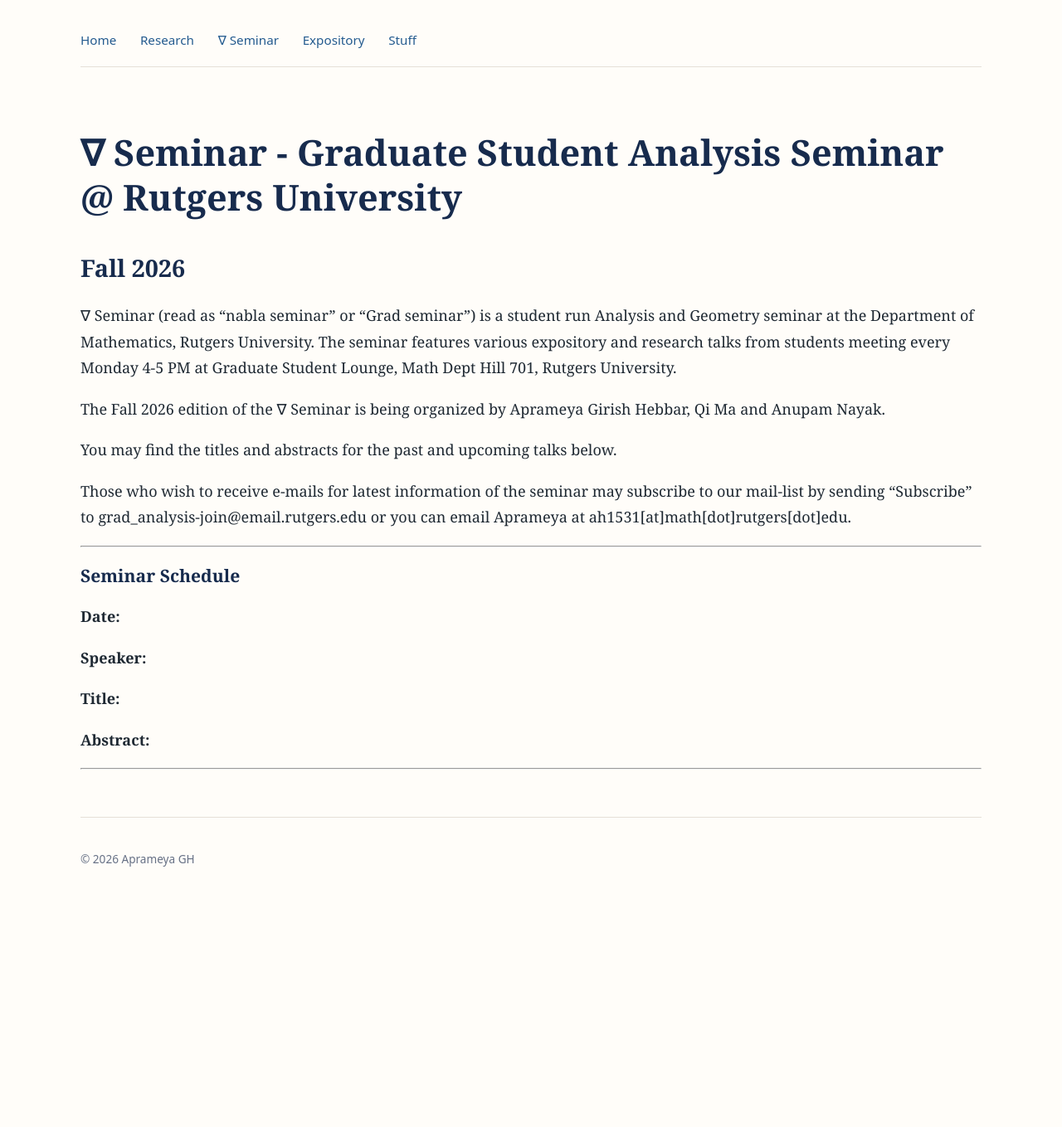
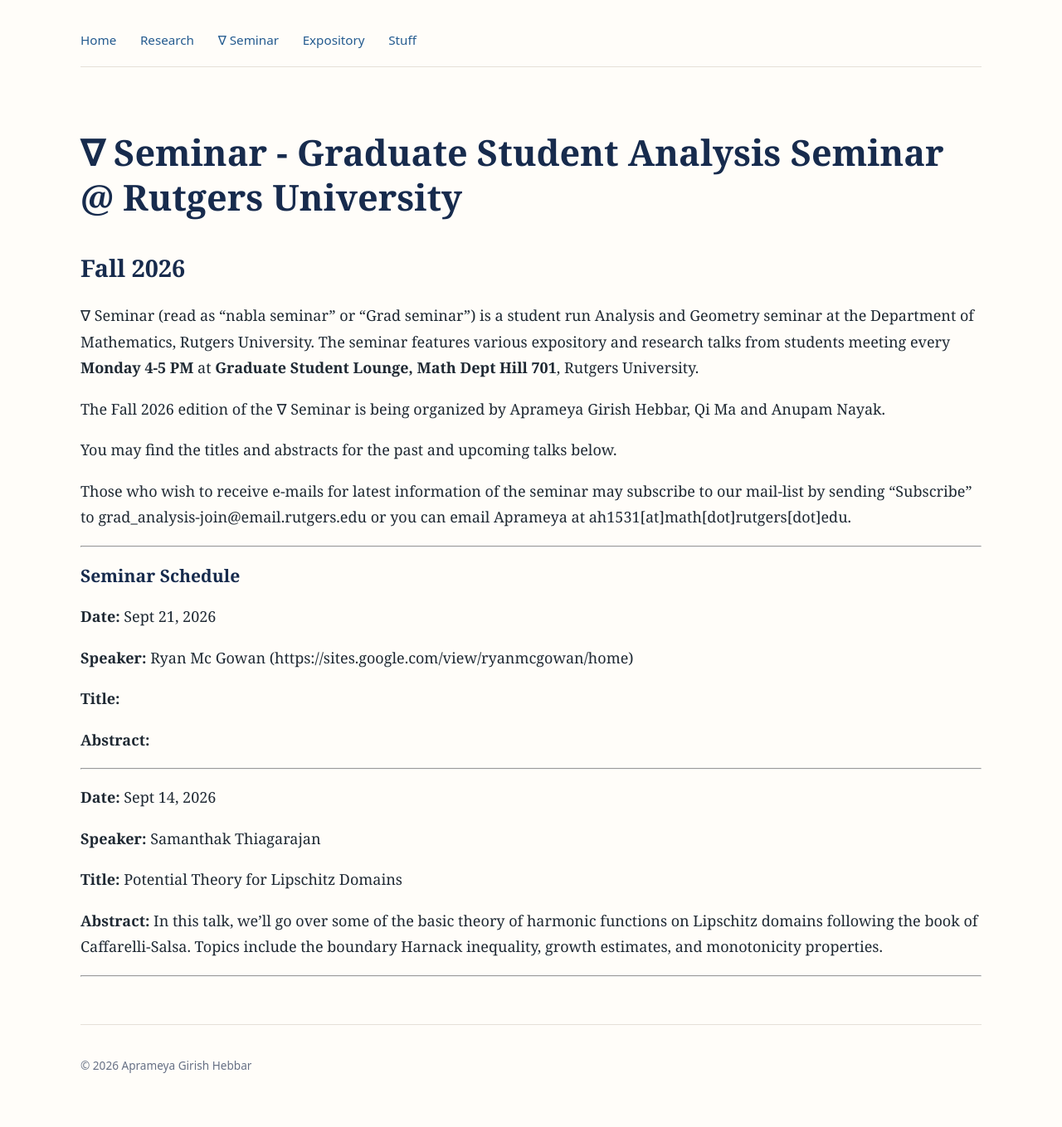
Before and after one commit to AprameyaGH/aprameyagh.github.io, a Jekyll site: the page built from Seminars/seminar_fall_2026.md, in a window 1280 px wide. Shown: the whole page at 83% size. Built offline with Jekyll 4.4.1, drawn with Linux system fonts in a browser that asks for light colours; a script that is not in the unit is left out; before the commit the page ends 1109 px from its top, so only the background shows below that.

Commit message:
minor changes

```diff
--- a/Seminars/seminar_fall_2026.md
+++ b/Seminars/seminar_fall_2026.md
@@ -6,7 +6,7 @@ permalink: /nabla_fall_2026/
 # ∇ Seminar - Graduate Student Analysis Seminar @ Rutgers University
 ## Fall 2026
 
-∇ Seminar (read as "nabla seminar" or "Grad seminar") is a student run Analysis and Geometry seminar at the Department of Mathematics, Rutgers University. The seminar features various expository and research talks from students meeting every Monday 4-5 PM at Graduate Student Lounge, Math Dept Hill 701, Rutgers University.
+∇ Seminar (read as "nabla seminar" or "Grad seminar") is a student run Analysis and Geometry seminar at the Department of Mathematics, Rutgers University. The seminar features various expository and research talks from students meeting every **Monday 4-5 PM** at **Graduate Student Lounge, Math Dept Hill 701**, Rutgers University.
 
 The Fall 2026 edition of the ∇ Seminar is being organized by Aprameya Girish Hebbar, Qi Ma and Anupam Nayak.
 
@@ -18,12 +18,21 @@ Those who wish to receive e-mails for latest information of the seminar may subs
 
 ### Seminar Schedule
 
-**Date:**
+**Date:** Sept 21, 2026
 
-**Speaker:**
+**Speaker:** Ryan Mc Gowan (https://sites.google.com/view/ryanmcgowan/home)
 
 **Title:**
 
 **Abstract:**
 
 ---
+**Date:** Sept 14, 2026
+
+**Speaker:** Samanthak Thiagarajan
+
+**Title:** Potential Theory for Lipschitz Domains
+
+**Abstract:** In this talk, we'll go over some of the basic theory of harmonic functions on Lipschitz domains following the book of Caffarelli-Salsa. Topics include the boundary Harnack inequality, growth estimates, and monotonicity properties.
+
+---
--- a/_config.yml
+++ b/_config.yml
@@ -1,6 +1,6 @@
 title: Aprameya GH
 description: Mathematical writing, research, and ideas
-author: Aprameya GH
+author: Aprameya Girish Hebbar
 theme: minima
 markdown: kramdown
 collections:
```
Also changed, not shown: Seminar.md (+3 -3 lines), _expository_posts/LYH-inequality.md (+2 -2 lines), _expository_posts/steady_solitons_from_far_away.md (+1 -1 lines).
